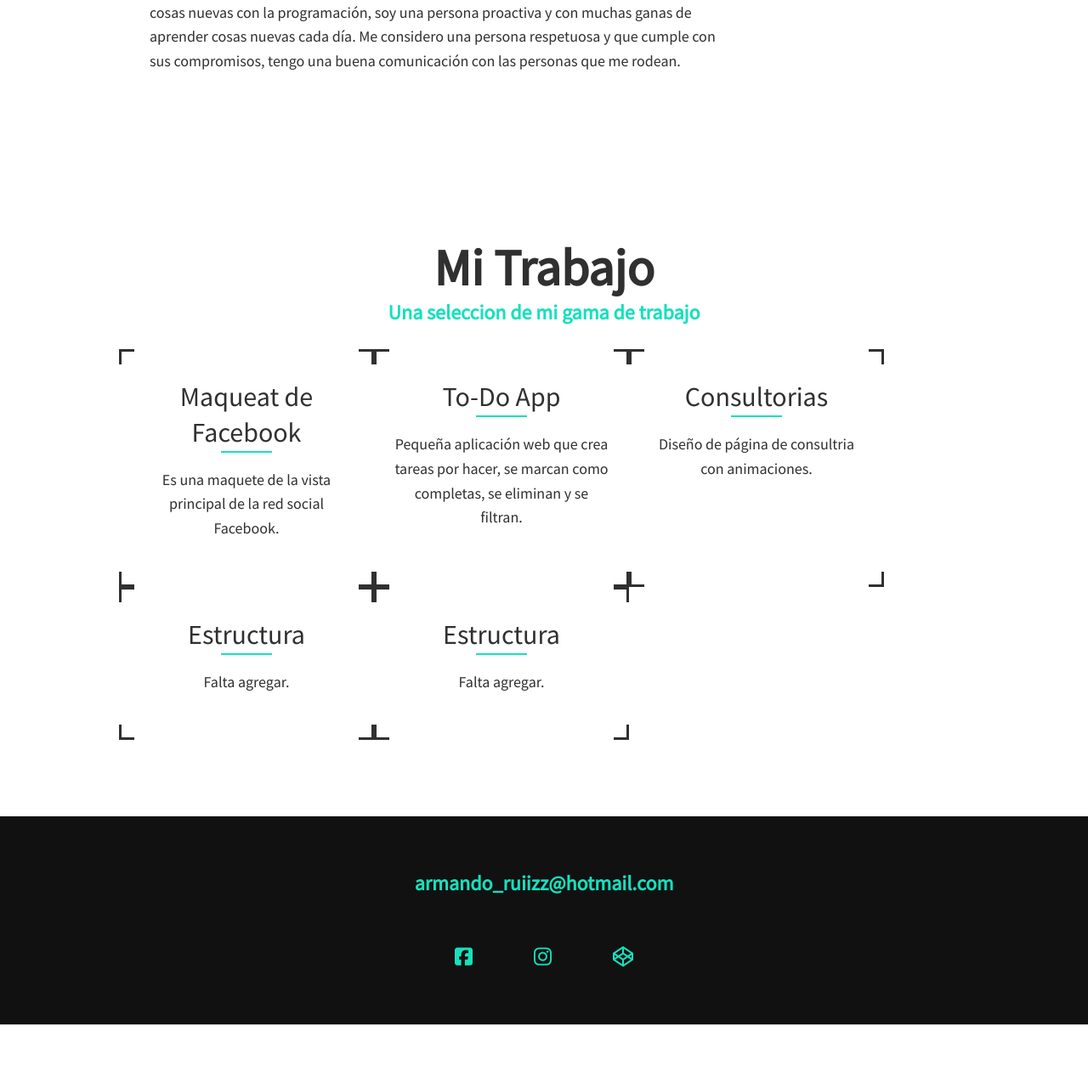
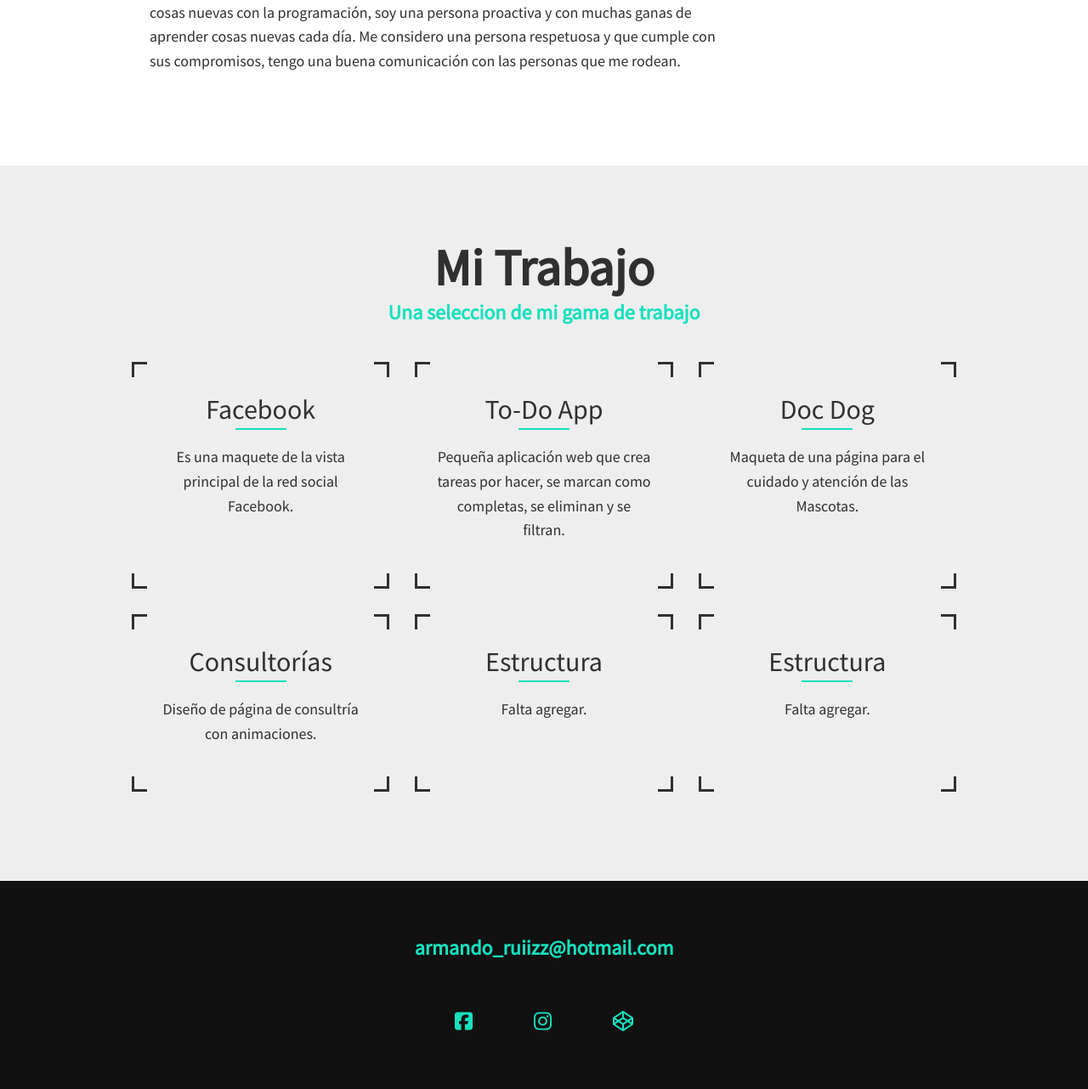
Before and after one commit to ruiz94/portfolio, a PHP site: page / in a window 1280 px wide. Shown: the part 1986-3268 px from the top of the page at 85% size. Before the commit the page ends 3192 px from the top, so only its background shows below. Run offline with PHP 8.4, Linux system fonts and the light colour scheme; some libraries are stand-ins or nearby versions.

Commit message:
Agregar nuevo elemento en la sección de Mi Trabajo

```diff
--- a/css/style2.css
+++ b/css/style2.css
@@ -12,6 +12,7 @@
   --clr-light: #fff;
   --clr-dark: #303030;
   --clr-accent: #16e0bd;
+  --clr-bg-opaco: #eee;
   --fs-h1: 3rem;
   --fs-h2: 2.25rem;
   --fs-h3: 1.25rem;
@@ -339,21 +340,22 @@ h3 {
   }
 }
 .mi_trabajo {
-  background-color: var(--clr-light);
+  background-color: var(--clr-bg-opaco);
   color: var(--clr-dark);
   text-align: center;
 }
 .mi_trabajo .portafolio {
   display: grid;
-  grid-template-columns: repeat(auto-fit, minmax(270px, 300px));
+  grid-template-columns: repeat(auto-fit, minmax(270px, 1fr));
   max-width: 1000px;
   margin: 0 auto;
 }
 .mi_trabajo .portafolio .portafolio__item {
   text-decoration: none;
   color: var(--clr-dark);
-  background: white;
+  background: var(--clr-bg-opaco);
   padding: 2em 5px;
+  margin: 15px;
   position: relative;
   transition: all 0.3s ease;
 }
--- a/index.html
+++ b/index.html
@@ -94,7 +94,7 @@
                 <a target="_blank" href="https://maqueta-facebook.herokuapp.com/" class="portafolio__item">
                     <span class="s1"></span>
                     <span class="s2"></span>
-                    <div class="titulo">Maqueat de Facebook</div>
+                    <div class="titulo">Facebook</div>
                     <div class="texto">
                         Es una maquete de la vista principal de la red social Facebook.
                     </div>
@@ -111,12 +111,22 @@
                     <span class="s3"></span>
                     <span class="s4"></span>
                 </a>
+                <a target="_blank" href="https://doc-dog.herokuapp.com" class="portafolio__item">
+                    <span class="s1"></span>
+                    <span class="s2"></span>
+                    <div class="titulo">Doc Dog</div>
+                    <div class="texto">
+                        Maqueta de una página para el cuidado y atención de las Mascotas.
+                    </div>
+                    <span class="s3"></span>
+                    <span class="s4"></span>
+                </a>
                 <a target="_blank" href="https://maketa-consulting.herokuapp.com/" class="portafolio__item">
                     <span class="s1"></span>
                     <span class="s2"></span>
-                    <div class="titulo">Consultorias</div>
+                    <div class="titulo">Consultorías</div>
                     <div class="texto">
-                        Diseño de página de consultria con animaciones.
+                        Diseño de página de consultría con animaciones.
                     </div>
                     <span class="s3"></span>
                     <span class="s4"></span>
--- a/sass/style2.scss
+++ b/sass/style2.scss
@@ -14,6 +14,8 @@
     --clr-light: #fff;
     --clr-dark: #303030;
     --clr-accent: #16e0bd;
+
+    --clr-bg-opaco: #eee;
 
     --fs-h1: 3rem;
     --fs-h2: 2.25rem;
@@ -365,22 +367,23 @@ h3{ font-size: var(--fs-h3); }
 
 // mi trabajo
 .mi_trabajo{
-    background-color: var(--clr-light);
+    background-color: var(--clr-bg-opaco);
     color: var(--clr-dark);
     text-align: center;
 
     .portafolio{
         display: grid;
         // grid-template-columns: repeat(auto-fit,minmax(270px, 1fr));
-        grid-template-columns: repeat(auto-fit,minmax(270px, 300px));
+        grid-template-columns: repeat(auto-fit,minmax(270px, 1fr));
         max-width: 1000px;
         margin: 0 auto;
 
         .portafolio__item{
             text-decoration: none;
             color: var(--clr-dark);
-            background: white;
+            background: var(--clr-bg-opaco);
             padding: 2em 5px;
+            margin: 15px;
             position: relative;
             transition: all .3s ease;
             &:hover{
```
Also changed, not shown: 1 other file.
